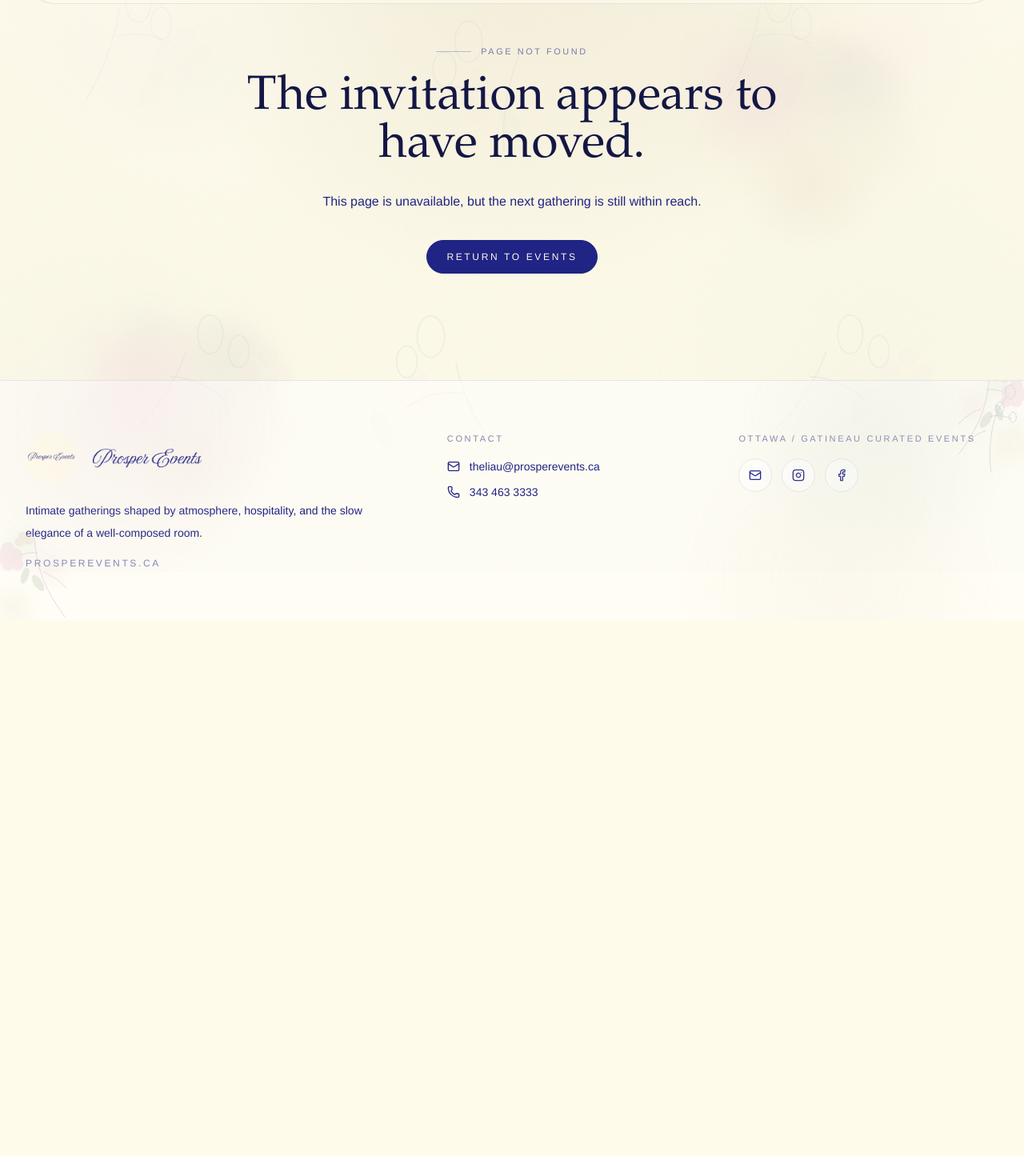
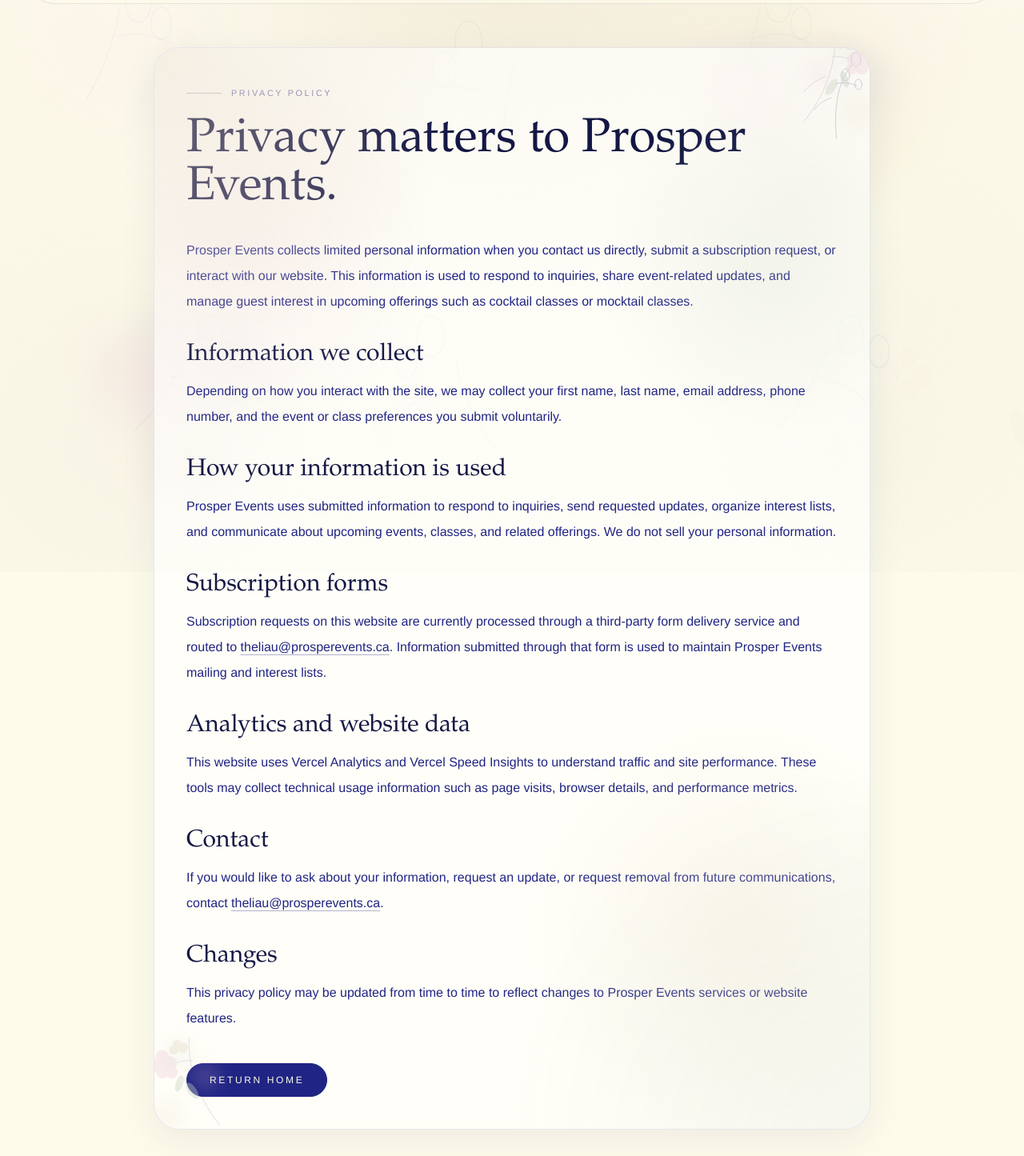
Before and after one commit to ProsperEvents/Prosper-Events-Website, a Next.js app: page /privacy-policy in a window 1280 px wide. Before the commit this address had no page. Shown: the part 85-1530 px from the top of the page at 80% size. Before the commit the page ends 861 px from the top, so only its background shows below. Built offline with nearby package versions, Linux system fonts and the light colour scheme.

Commit message:
Add privacy policy

```diff
--- /dev/null
+++ b/app/privacy-policy/page.tsx
@@ -0,0 +1,133 @@
+import type { Metadata } from "next";
+import Link from "next/link";
+import { Reveal } from "@/components/reveal";
+import { contactDetails } from "@/lib/site";
+
+export const metadata: Metadata = {
+  title: "Privacy Policy | Prosper Events",
+  description:
+    "Read the Prosper Events privacy policy for information about contact submissions, subscriptions, and how personal information is used.",
+  alternates: {
+    canonical: "/privacy-policy",
+  },
+};
+
+export default function PrivacyPolicyPage() {
+  return (
+    <div className="pb-24 pt-32 sm:pt-36">
+      <section className="px-4 sm:px-6 lg:px-8">
+        <div className="mx-auto max-w-4xl">
+          <Reveal className="section-frame">
+            <div className="section-floral" />
+            <div className="floral-corner floral-corner-top-right" />
+            <div className="floral-corner floral-corner-bottom-left" />
+            <p className="eyebrow">Privacy Policy</p>
+            <h1 className="mt-5 max-w-3xl font-display text-4xl leading-tight text-ink sm:text-6xl">
+              Privacy matters to Prosper Events.
+            </h1>
+            <div className="mt-8 space-y-8 text-base leading-8 text-navy/74">
+              <p>
+                Prosper Events collects limited personal information when you
+                contact us directly, submit a subscription request, or interact
+                with our website. This information is used to respond to
+                inquiries, share event-related updates, and manage guest
+                interest in upcoming offerings such as cocktail classes or
+                mocktail classes.
+              </p>
+
+              <div>
+                <h2 className="font-display text-3xl text-ink">
+                  Information we collect
+                </h2>
+                <p className="mt-3">
+                  Depending on how you interact with the site, we may collect
+                  your first name, last name, email address, phone number, and
+                  the event or class preferences you submit voluntarily.
+                </p>
+              </div>
+
+              <div>
+                <h2 className="font-display text-3xl text-ink">
+                  How your information is used
+                </h2>
+                <p className="mt-3">
+                  Prosper Events uses submitted information to respond to
+                  inquiries, send requested updates, organize interest lists,
+                  and communicate about upcoming events, classes, and related
+                  offerings. We do not sell your personal information.
+                </p>
+              </div>
+
+              <div>
+                <h2 className="font-display text-3xl text-ink">
+                  Subscription forms
+                </h2>
+                <p className="mt-3">
+                  Subscription requests on this website are currently processed
+                  through a third-party form delivery service and routed to{" "}
+                  <a
+                    href={`mailto:${contactDetails.email}`}
+                    className="underline decoration-navy/35 underline-offset-4 hover:text-ink"
+                  >
+                    {contactDetails.email}
+                  </a>
+                  . Information submitted through that form is used to maintain
+                  Prosper Events mailing and interest lists.
+                </p>
+              </div>
+
+              <div>
+                <h2 className="font-display text-3xl text-ink">
+                  Analytics and website data
+                </h2>
+                <p className="mt-3">
+                  This website uses Vercel Analytics and Vercel Speed Insights
+                  to understand traffic and site performance. These tools may
+                  collect technical usage information such as page visits,
+                  browser details, and performance metrics.
+                </p>
+              </div>
+
+              <div>
+                <h2 className="font-display text-3xl text-ink">
+                  Contact
+                </h2>
+                <p className="mt-3">
+                  If you would like to ask about your information, request an
+                  update, or request removal from future communications, contact{" "}
+                  <a
+                    href={`mailto:${contactDetails.email}`}
+                    className="underline decoration-navy/35 underline-offset-4 hover:text-ink"
+                  >
+                    {contactDetails.email}
+                  </a>
+                  .
+                </p>
+              </div>
+
+              <div>
+                <h2 className="font-display text-3xl text-ink">
+                  Changes
+                </h2>
+                <p className="mt-3">
+                  This privacy policy may be updated from time to time to
+                  reflect changes to Prosper Events services or website
+                  features.
+                </p>
+              </div>
+            </div>
+
+            <div className="mt-10">
+              <Link
+                href="/"
+                className="inline-flex items-center justify-center rounded-full border border-navy bg-navy px-7 py-3 text-xs font-medium uppercase tracking-[0.22em] text-cream transition duration-500 hover:-translate-y-0.5 hover:bg-ink hover:shadow-card"
+              >
+                Return Home
+              </Link>
+            </div>
+          </Reveal>
+        </div>
+      </section>
+    </div>
+  );
+}
--- a/components/site-footer.tsx
+++ b/components/site-footer.tsx
@@ -10,7 +10,8 @@
       <div className="section-floral opacity-70" />
       <div className="floral-corner floral-corner-top-right" />
       <div className="floral-corner floral-corner-bottom-left" />
-      <div className="mx-auto grid max-w-7xl gap-10 px-4 py-12 sm:px-6 lg:grid-cols-[1.2fr_0.8fr_0.8fr] lg:px-8 lg:py-16">
+      <div className="mx-auto max-w-7xl px-4 py-12 sm:px-6 lg:px-8 lg:py-16">
+        <div className="grid gap-10 lg:grid-cols-[1.2fr_0.8fr_0.8fr]">
         <div>
           <div className="flex items-center gap-4">
             <Image
@@ -85,6 +86,13 @@
             </Link>
           </div>
         </div>
+        </div>
+        <div className="mt-10 flex flex-wrap items-center justify-between gap-4 border-t border-navy/10 pt-6 text-[11px] uppercase tracking-[0.22em] text-navy/55">
+          <p>Prosper Events</p>
+          <Link href="/privacy-policy" className="hover:text-ink">
+            Privacy Policy
+          </Link>
+        </div>
       </div>
     </footer>
   );
```
